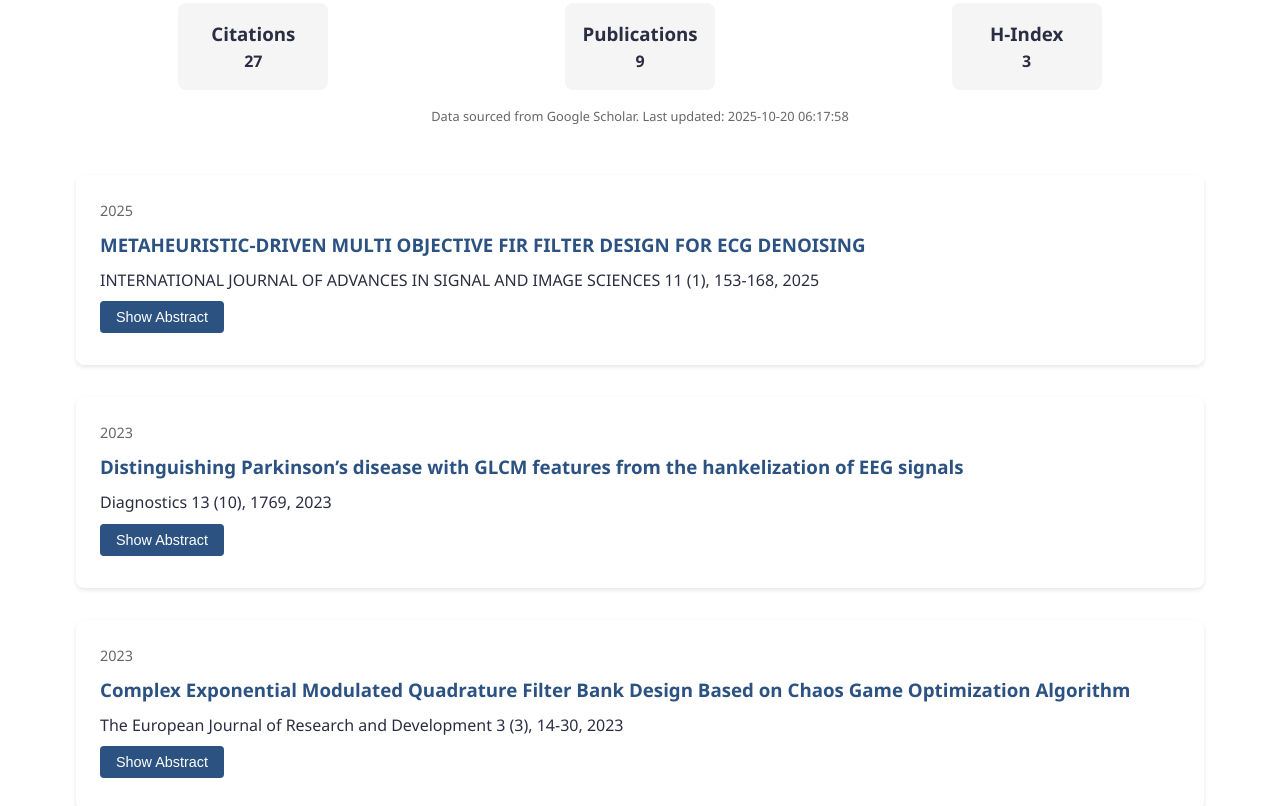
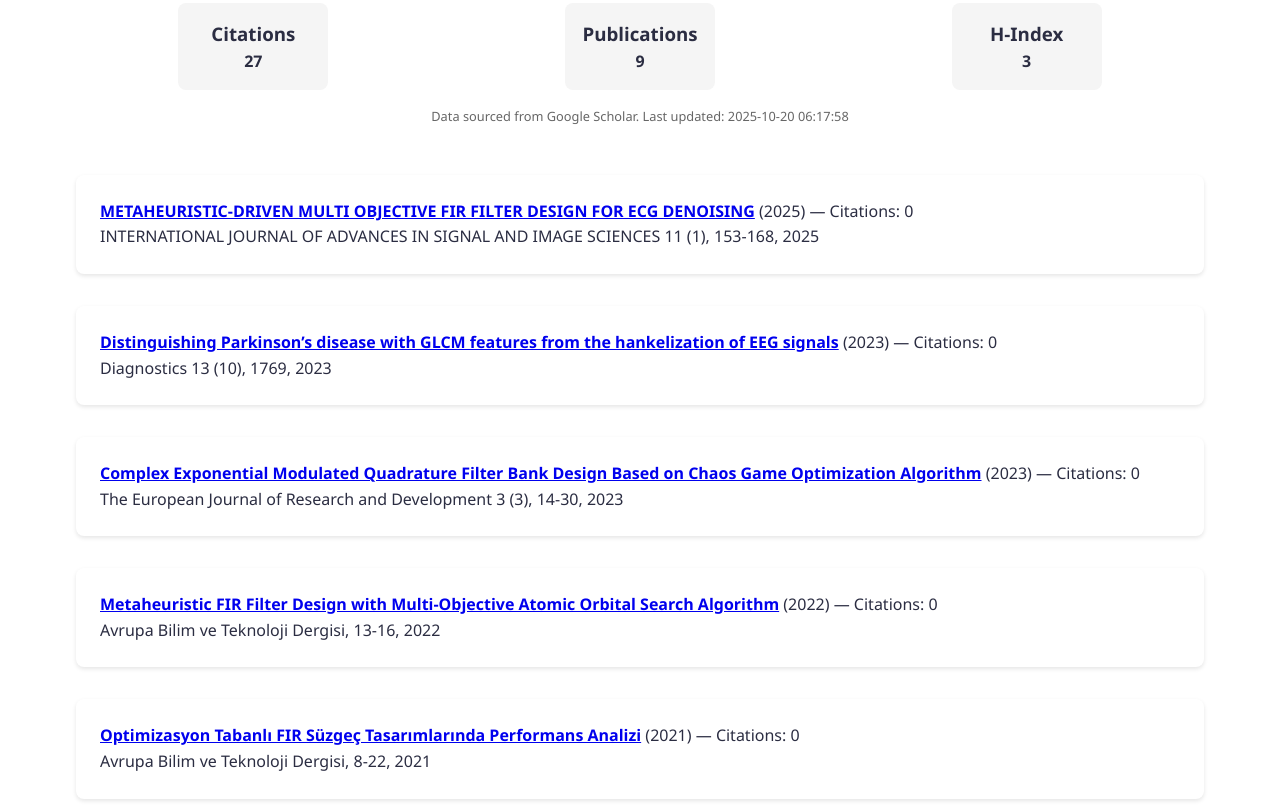
Before and after one commit to karakasmf/karakasmf.github.io, a plain HTML site: page index.html in a window 1280 px wide. Shown: the part 1994-2800 px from the top of the page. Drawn offline with nearby package versions, Linux system fonts and the light colour scheme.

Commit message:
Update index.html

```diff
--- a/index.html
+++ b/index.html
@@ -179,19 +179,36 @@
     try {
         console.log('Attempting to fetch scholar stats...');
         const response = await fetch('/assets/data/scholar_stats.json');
-
-            if (!response.ok) {
-                throw new Error(`HTTP error! status: ${response.status}`);
-            }
+        if (!response.ok) throw new Error(`HTTP error! status: ${response.status}`);
 
         const data = await response.json();
         console.log('Fetched scholar stats:', data);
 
-            // Update your HTML elements
+        // Genel istatistikleri güncelle
         document.getElementById('citation-count').textContent = data.citations;
         document.getElementById('publication-count').textContent = data.publications;
         document.getElementById('h-index').textContent = data.h_index;
         document.getElementById('last-updated').textContent = data.last_updated;
+
+        // Yayınları listele (citations_count dahil)
+        const container = document.getElementById('recent-publications');
+        container.innerHTML = '';
+
+        if (data.recent_publications && data.recent_publications.length > 0) {
+            data.recent_publications.slice(0, 8).forEach(pub => {
+                const div = document.createElement('div');
+                div.className = 'publication-item';
+                div.innerHTML = `
+                    <b><a href="${pub.url}" target="_blank">${pub.title}</a></b>
+                    <span>(${pub.year})</span>
+                    <span class="citation-count"> — Citations: ${pub.citations_count ?? 0}</span>
+                    <div class="pub-venue">${pub.citation || ''}</div>
+                `;
+                container.appendChild(div);
+            });
+        } else {
+            container.innerHTML = '<p>No publication data available.</p>';
+        }
 
         console.log('Updated DOM elements successfully');
     } catch (error) {
@@ -199,7 +216,6 @@
     }
 }
 
-    // Call when page loads
 document.addEventListener('DOMContentLoaded', updateScholarStats);
 </script>
 </body>
```
Lines whose indentation alone changed are shown as unchanged.
